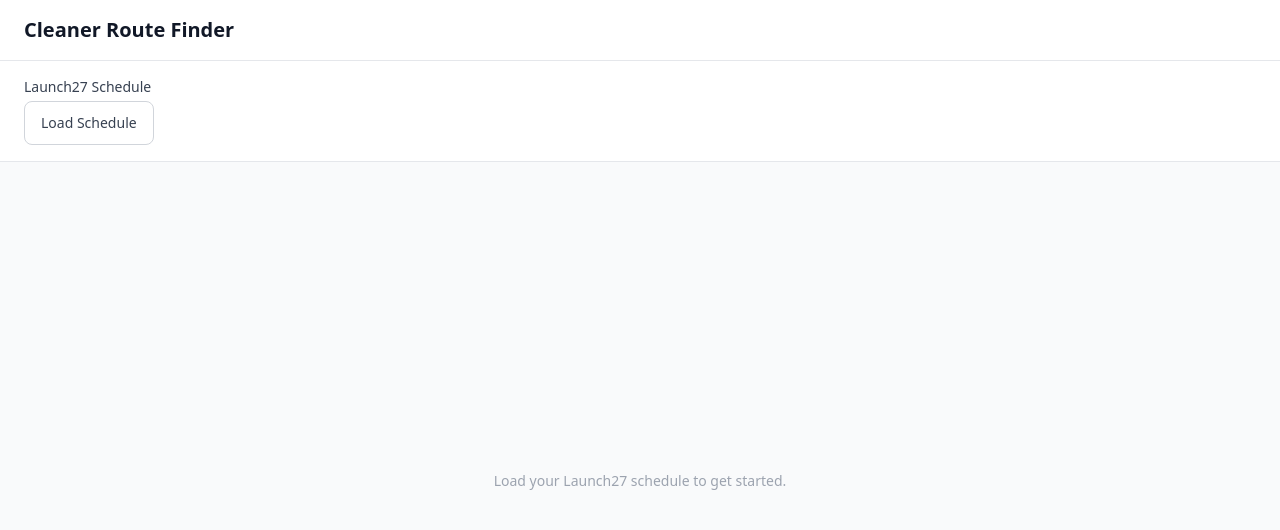
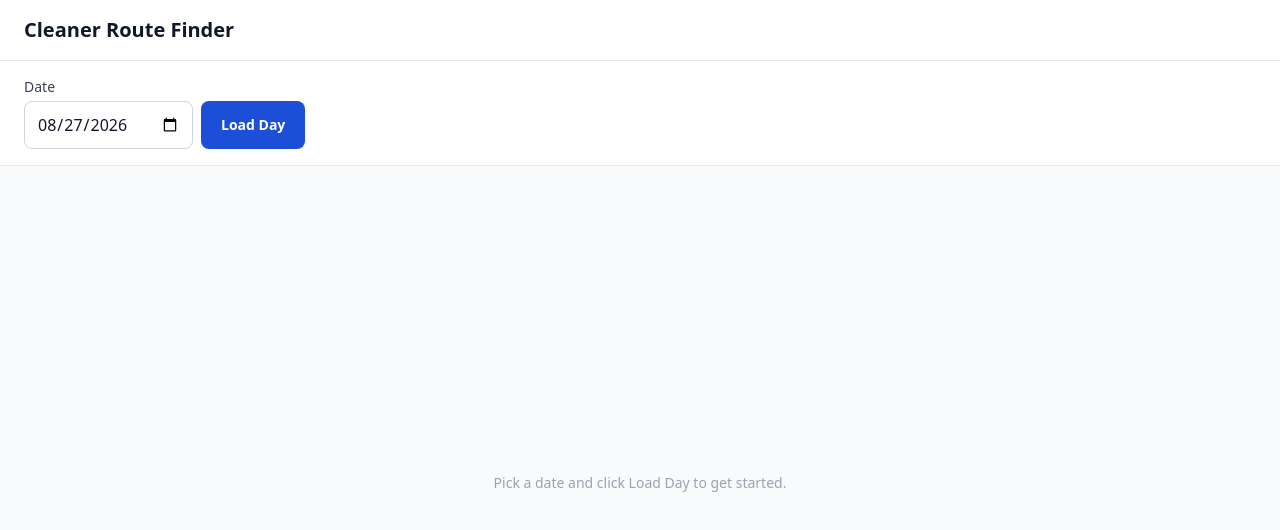
Before and after one commit to RKAlejandro029/cleaner-route-finder, a Next.js app: page / in a window 1280 px wide. Shown: the top 530 px of the page. Built offline with nearby package versions, Linux system fonts and the light colour scheme.

Commit message:
Add Launch27 date-first loading, routing fallback chain, Google Sheets cache

```diff
--- a/app/page.tsx
+++ b/app/page.tsx
@@ -1,8 +1,7 @@
 "use client";
 
-import { useMemo, useRef, useState } from "react";
-import Launch27Loader from "@/components/Launch27Loader";
-import DateSelector from "@/components/DateSelector";
+import { useRef, useState } from "react";
+import DayLoader from "@/components/DayLoader";
 import AddressSearch from "@/components/AddressSearch";
 import RouteMap from "@/components/RouteMap";
 import BestFitCard from "@/components/BestFitCard";
@@ -18,10 +17,11 @@ export default function Home() {
   // internal geocode/route caches persist across searches.
   const routingProviderRef = useRef(new ClientRoutingProvider());
 
-  const [allBookings, setAllBookings] = useState<Booking[] | null>(null);
   const [selectedDate, setSelectedDate] = useState<string | null>(null);
+  const [dayBookingCount, setDayBookingCount] = useState<number | null>(null);
   const [routes, setRoutes] = useState<CleanerRoute[]>([]);
   const [loadingRoutes, setLoadingRoutes] = useState(false);
+  const [routesError, setRoutesError] = useState<string | null>(null);
   const [cacheInfo, setCacheInfo] = useState<{ cached: number; total: number } | null>(null);
 
   const [newAddress, setNewAddress] = useState<string | null>(null);
@@ -34,31 +34,29 @@ export default function Home() {
   const [selectedTeamKey, setSelectedTeamKey] = useState<string | null>(null);
   const [addingTemp, setAddingTemp] = useState(false);
 
-  const availableDates = useMemo(() => {
-    if (!allBookings) return [];
-    return [...new Set(allBookings.map((b) => b.date))].sort();
-  }, [allBookings]);
-
-  function resetForNewDate(date: string) {
+  // Called once DayLoader has already fetched just this date's bookings
+  // from Launch27 (from=to=date — the only reliably-filtered query shape).
+  async function handleDayLoaded(date: string, bookings: Booking[]) {
     setSelectedDate(date);
+    setDayBookingCount(bookings.length);
     setNewAddress(null);
     setNewLocation(null);
     setAddressAdjusted(false);
     setCandidates(null);
     setFindError(null);
     setSelectedTeamKey(null);
+    setRoutesError(null);
     setRoutes([]);
-    void loadRoutesForDate(date);
-  }
+    setCacheInfo(null);
 
-  async function loadRoutesForDate(date: string) {
-    if (!allBookings) return;
+    if (bookings.length === 0) return;
+
     setLoadingRoutes(true);
     try {
       const res = await fetch("/api/routes/day", {
         method: "POST",
         headers: { "Content-Type": "application/json" },
-        body: JSON.stringify({ date, bookings: allBookings }),
+        body: JSON.stringify({ date, bookings }),
       });
       if (!res.ok) {
         const data = await res.json().catch(() => ({}));
@@ -68,6 +66,8 @@ export default function Home() {
       setRoutes(data.routes);
       const cachedCount = data.routes.filter((r: CleanerRoute & { fromCache?: boolean }) => r.fromCache).length;
       setCacheInfo({ cached: cachedCount, total: data.routes.length });
+    } catch (err) {
+      setRoutesError(err instanceof Error ? err.message : "Unable to build routes for this date.");
     } finally {
       setLoadingRoutes(false);
     }
@@ -172,28 +172,13 @@ export default function Home() {
       </header>
 
       <section className="bg-white border-b border-gray-200 px-4 sm:px-6 py-4 space-y-4">
-        <Launch27Loader
-          onLoaded={(bookings) => {
-            setAllBookings(bookings);
-            setSelectedDate(null);
-            setRoutes([]);
-            setCandidates(null);
-            setNewAddress(null);
-            setNewLocation(null);
-          }}
-          loadedCount={allBookings?.length ?? null}
-          dateCount={availableDates.length || null}
+        <DayLoader
+          onLoaded={handleDayLoaded}
+          loadedDate={selectedDate}
+          loadedCount={dayBookingCount}
         />
 
-        {allBookings && (
-          <DateSelector
-            availableDates={availableDates}
-            selectedDate={selectedDate}
-            onChange={resetForNewDate}
-          />
-        )}
-
-        {selectedDate && (
+        {selectedDate && dayBookingCount !== null && dayBookingCount > 0 && (
           <AddressSearch
             routingProvider={routingProviderRef.current}
             onFind={handleFind}
@@ -203,13 +188,17 @@ export default function Home() {
         )}
       </section>
 
-      {selectedDate && routes.length === 0 && !loadingRoutes && (
+      {selectedDate && dayBookingCount === 0 && (
         <p className="px-4 sm:px-6 py-6 text-sm text-gray-500">
           No Launch27 bookings found for this date.
         </p>
       )}
 
-      {selectedDate && (loadingRoutes || routes.length > 0) && (
+      {routesError && (
+        <p className="px-4 sm:px-6 py-6 text-sm text-red-600">{routesError}</p>
+      )}
+
+      {selectedDate && dayBookingCount !== null && dayBookingCount > 0 && (loadingRoutes || routes.length > 0) && (
         <div className="flex-1 flex flex-col lg:flex-row min-h-[500px]">
           <div className="flex-1 min-h-[320px] lg:min-h-0 p-4 sm:p-6">
             <RouteMap
@@ -265,9 +254,9 @@ export default function Home() {
         </div>
       )}
 
-      {!allBookings && (
+      {!selectedDate && (
         <div className="flex-1 flex items-center justify-center p-8">
-          <p className="text-gray-400 text-sm">Load your Launch27 schedule to get started.</p>
+          <p className="text-gray-400 text-sm">Pick a date and click Load Day to get started.</p>
         </div>
       )}
     </main>
--- /dev/null
+++ b/components/DayLoader.tsx
@@ -0,0 +1,77 @@
+"use client";
+
+import { useState } from "react";
+import { Booking } from "@/types/booking";
+
+type Props = {
+  onLoaded: (date: string, bookings: Booking[]) => void;
+  loadedDate: string | null;
+  loadedCount: number | null;
+};
+
+function todayIso(): string {
+  return new Date().toISOString().slice(0, 10);
+}
+
+export default function DayLoader({ onLoaded, loadedDate, loadedCount }: Props) {
+  const [date, setDate] = useState(todayIso());
+  const [busy, setBusy] = useState(false);
+  const [error, setError] = useState<string | null>(null);
+
+  async function handleLoad() {
+    if (!date) return;
+    setBusy(true);
+    setError(null);
+    try {
+      const params = new URLSearchParams({ from: date, to: date });
+      const res = await fetch(`/api/launch27/bookings?${params.toString()}`);
+      if (!res.ok) {
+        const data = await res.json().catch(() => ({}));
+        throw new Error(data.error ?? "Unable to load this date from Launch27.");
+      }
+      const data = await res.json();
+      const bookings: Booking[] = data.bookings;
+
+      if (bookings.length === 0) {
+        setError("No Launch27 bookings found for this date.");
+        onLoaded(date, []);
+        return;
+      }
+
+      onLoaded(date, bookings);
+    } catch (err) {
+      setError(err instanceof Error ? err.message : "Unable to load this date from Launch27.");
+    } finally {
+      setBusy(false);
+    }
+  }
+
+  return (
+    <div>
+      <label className="block text-sm font-medium text-gray-700 mb-1">Date</label>
+      <div className="flex flex-col sm:flex-row gap-2">
+        <input
+          type="date"
+          value={date}
+          onChange={(e) => setDate(e.target.value)}
+          className="min-h-[44px] px-3 py-2.5 rounded-lg border border-gray-300 bg-white text-base focus:outline-none focus:ring-2 focus:ring-brand-500"
+        />
+        <button
+          onClick={handleLoad}
+          disabled={busy || !date}
+          className="min-h-[44px] px-5 py-2.5 rounded-lg bg-brand-600 text-white text-sm font-semibold hover:bg-brand-700 disabled:opacity-50 whitespace-nowrap"
+        >
+          {busy ? "Loading…" : "Load Day"}
+        </button>
+      </div>
+
+      {loadedDate === date && loadedCount !== null && loadedCount > 0 && !error && (
+        <p className="mt-2 text-sm text-green-700">
+          ✓ {loadedCount} bookings loaded for this date
+        </p>
+      )}
+
+      {error && <p className="mt-2 text-sm text-red-600">{error}</p>}
+    </div>
+  );
+}
```
Also changed, not shown: test-launch27.js (+187 -83 lines), 1 other file (tests, documents, lock files or other folders).
